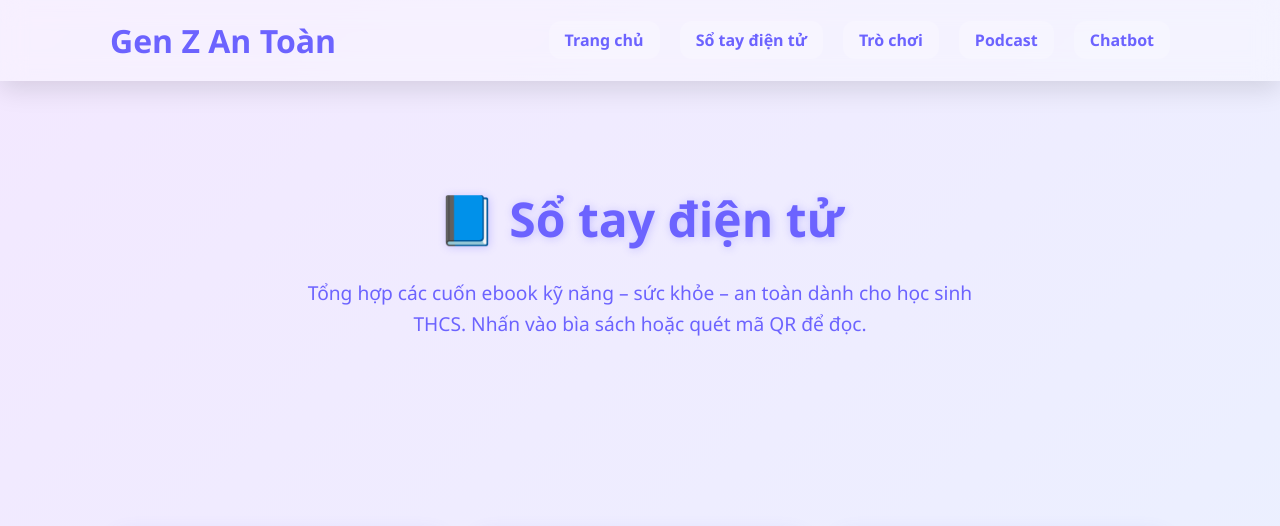
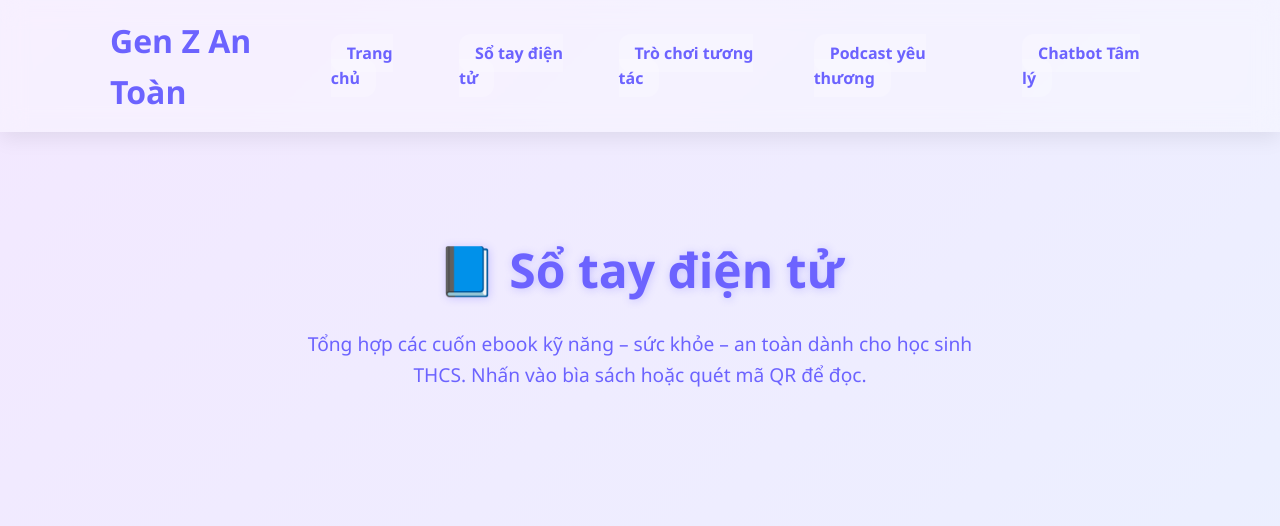
Before and after one commit to truongvanhieu011096/GenZantoan, a plain HTML site: page sotay/index.html in a window 1280 px wide. Shown: the top 526 px of the page. Drawn offline with Linux system fonts and the light colour scheme.

Commit message:
Update index.html

```diff
--- a/sotay/index.html
+++ b/sotay/index.html
@@ -15,9 +15,9 @@
             <ul>
                 <li><a href="../index.html">Trang chủ</a></li>
                 <li><a href="index.html">Sổ tay điện tử</a></li>
-                <li><a href="../games/index.html">Trò chơi</a></li>
-                <li><a href="../podcast/index.html">Podcast</a></li>
-                <li><a href="../chatbot/index.html">Chatbot</a></li>
+                <li><a href="../games/index.html">Trò chơi tương tác</a></li>
+                <li><a href="../podcast/index.html">Podcast yêu thương</a></li>
+                <li><a href="../chatbot/index.html">Chatbot Tâm lý</a></li>
             </ul>
         </nav>
     </div>
```
